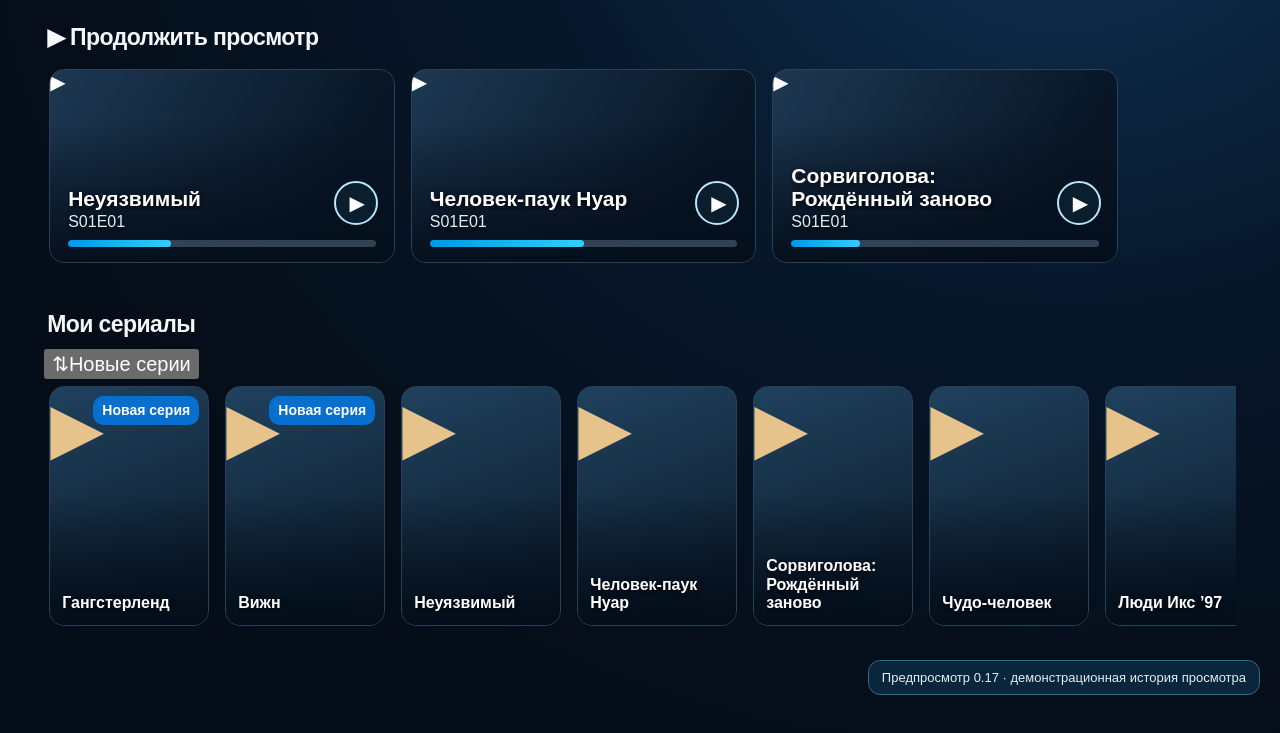
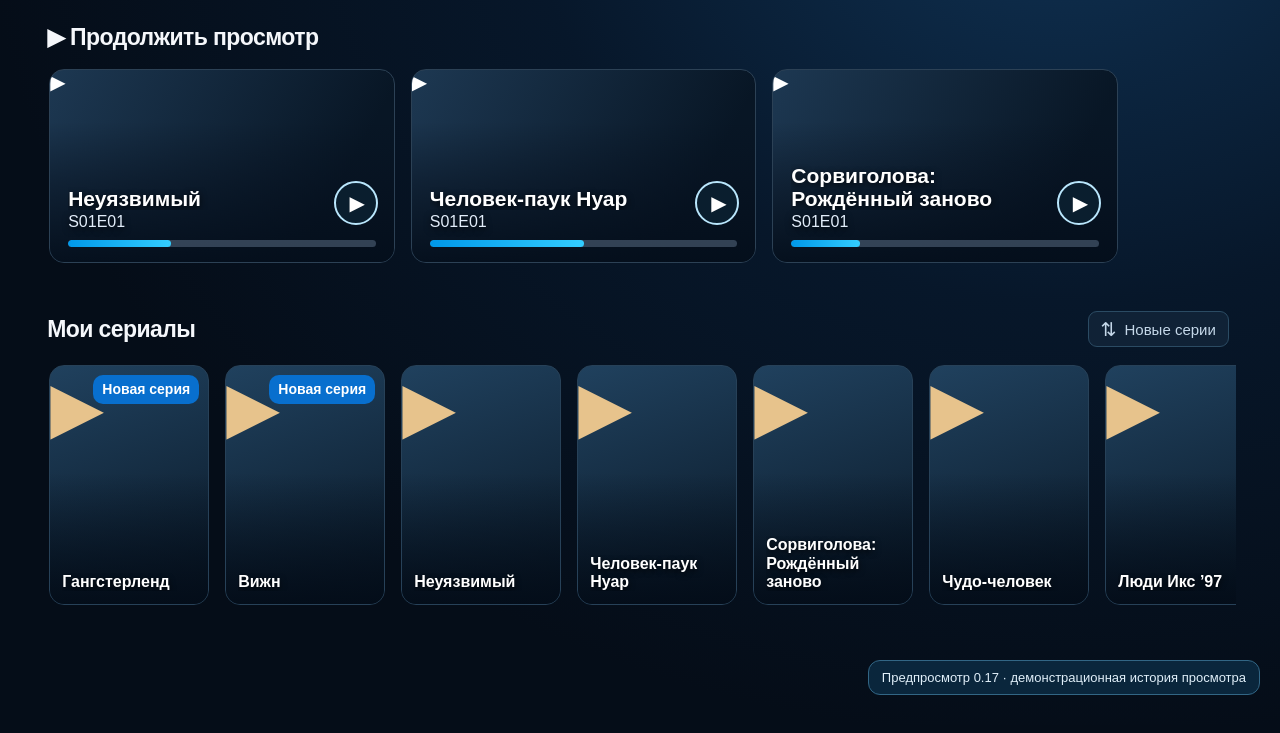
Before and after one commit to 0111anna77-wq/ultra-tv-ai, a plain HTML site: page tv-design-preview.html in a window 1280 px wide. Shown: the part 89-822 px from the top of the page. Drawn offline with Linux system fonts and the light colour scheme; no server answers.

Commit message:
Style subtle My Series sorting button on heading right

```diff
--- a/tv-design-preview.css
+++ b/tv-design-preview.css
@@ -390,3 +390,26 @@ main{padding:27px clamp(24px,3.45vw,56px) 72px}
  pointer-events:none;
 }
 .preview-hint[hidden]{display:none}
+
+/* Compact TV-remote-friendly My Series sort, aligned opposite its title. */
+.tv-home .my-series-heading{
+ display:flex;align-items:center;justify-content:space-between;gap:16px;
+ padding:0 7px 0 3px;margin:0 0 11px;
+}
+.tv-home .my-series-heading h2{margin:0}
+.tv-home .sort-cycle{
+ display:inline-flex;align-items:center;justify-content:center;gap:8px;
+ flex:none;min-height:36px;padding:6px 12px;
+ background:#102236;border:1px solid #2b4b63;border-radius:9px;
+ color:#c5d8e9;font-size:15px;font-weight:500;line-height:1.3;
+ box-shadow:none;white-space:nowrap;
+}
+.tv-home .sort-cycle:focus,.tv-home .sort-cycle:focus-visible{
+ outline:2px solid #56b9df!important;outline-offset:2px!important;
+ box-shadow:none!important;background:#173c57;
+}
+.tv-home .sort-cycle span:first-child{font-size:19px;line-height:1}
+@media(max-width:690px){
+ .tv-home .sort-cycle{font-size:13px;padding:6px 9px;min-height:34px}
+ .tv-home .my-series-heading{gap:8px}
+}
```
